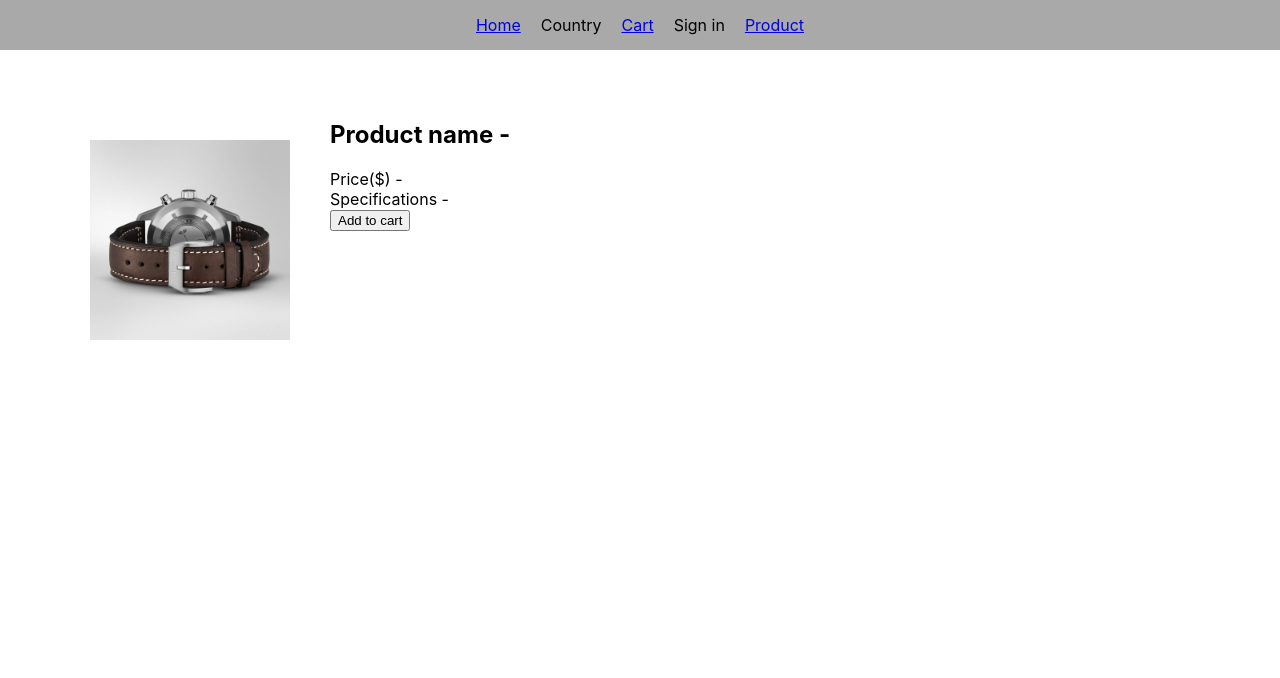
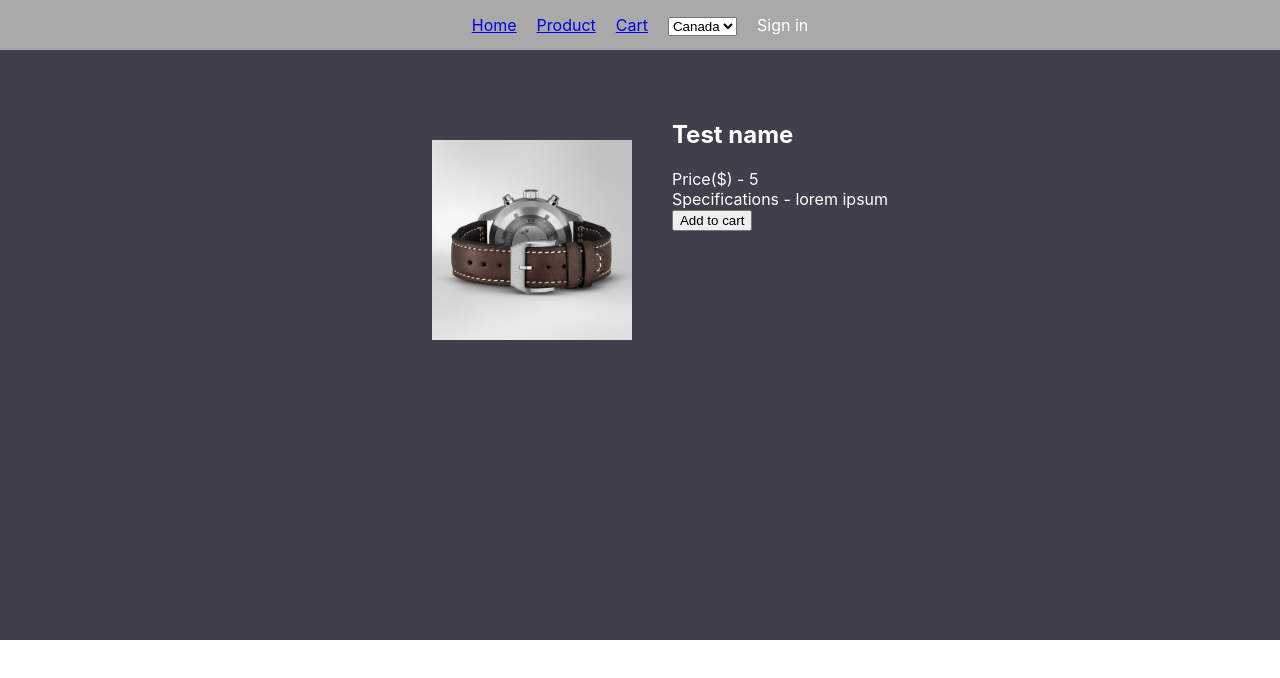
Before and after one commit to zeeshanjafri/webstore, a React (Create React App) app: page /product in a window 1280 px wide. Shown: the top 678 px of the page. Built offline with nearby package versions, Linux system fonts and the light colour scheme.

Commit message:
Added background color, product information, Country selection

```diff
--- a/src/Components/App/App.js
+++ b/src/Components/App/App.js
@@ -41,22 +41,36 @@ const CountrySelection = styled.div`
   color: black;
 `;
 
+const BackgroundColor = styled.div`
+  background-color: #403f4c;
+  color: white;
+  min-height: 40em;
+`;
+
+const Footer = styled.div``;
+
 function App() {
   return (
     <Router>
+      <BackgroundColor>
         <NavDiv>
           <ul>
             <li>
               <Link to="/landingpage">Home</Link>
             </li>
-          <li>Country</li>
+            <li>
+              <Link to="/product">Product</Link>
+            </li>
             <li>
               <Link to="/cart">Cart</Link>
             </li>
+            <li>
+              <select name="Country">
+                <option value="Canada">Canada</option>
+                <option value="USA">USA</option>
+              </select>
+            </li>
             <li>Sign in</li>
-          <li>
-            <Link to="/product">Product</Link>
-          </li>
           </ul>
         </NavDiv>
 
@@ -66,12 +80,13 @@ function App() {
             <Cart />
           </Route>
           <Route path="/product">
-          <Product />
+            <Product name="Test name" price="5" specification="lorem ipsum" />
           </Route>
           <Route path="/">
             <LandingPage />
           </Route>
         </Switch>
+      </BackgroundColor>
     </Router>
   );
 }
--- a/src/Components/Product/Product.js
+++ b/src/Components/Product/Product.js
@@ -8,6 +8,8 @@ const ProductPage = styled.div`
   margin: 50px;
   display: flex;
   flex-direction: row;
+  justify-content: center;
+  background-color: #403f4c;
 `;
 
 const ImgContainer = styled.div`
@@ -25,7 +27,7 @@ function productPage(props) {
         <img src={productImage} />
       </ImgContainer>
       <div id="product-info">
-        <h2>Product name - {props.name}</h2>
+        <h2>{props.name}</h2>
         <div>Price($) - {props.price} </div>
         <div>Specifications - {props.specification} </div>
         <button>Add to cart</button>
```
Lines whose indentation alone changed are shown as unchanged.
